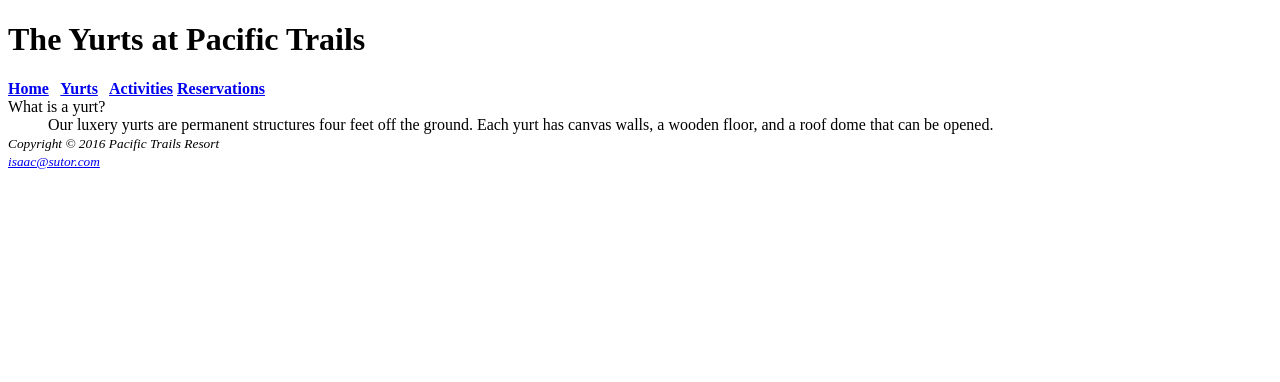
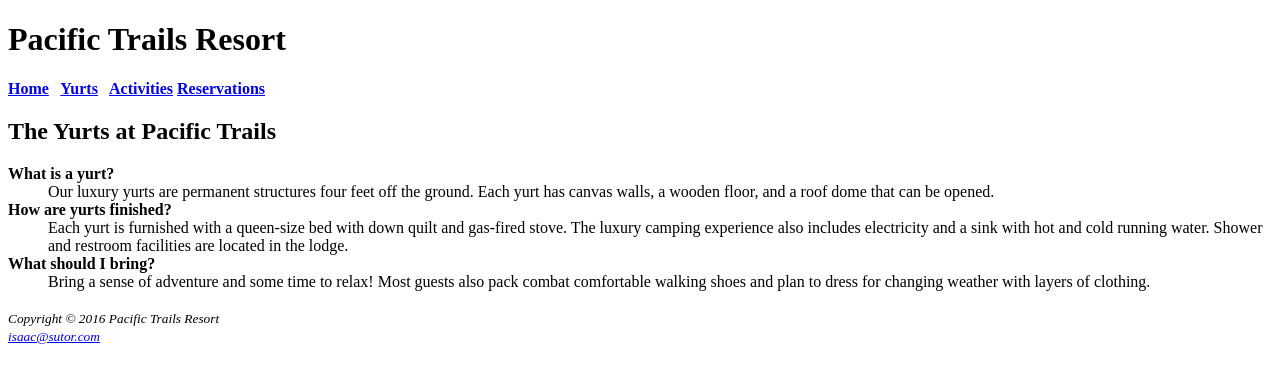
Before and after one commit to isaacsutor/undergrad_projects, a plain HTML site: page PacificSutor/yurts.html in a window 1280 px wide. Drawn offline with Linux system fonts and the light colour scheme.

Commit message:
updated skeleton files

```diff
--- a/PacificSutor/yurts.html
+++ b/PacificSutor/yurts.html
@@ -6,7 +6,7 @@
 </head>
 <body>
 <header>
-  <h1>The Yurts at Pacific Trails</h1>
+  <h1>Pacific Trails Resort</h1>
 </header>
 <nav>
   <b>
@@ -17,9 +17,17 @@
   </b>
 </nav>
 <main>
-	<dt>What is a yurt?</dt>
-	<dd>Our luxery yurts are permanent structures four feet off the ground.
+	<h2>The Yurts at Pacific Trails</h2>
+	<dt><strong>What is a yurt?</strong></dt>
+	<dd>Our luxury yurts are permanent structures four feet off the ground.
 	Each yurt has canvas walls, a wooden floor, and a roof dome that can be opened.</dd>
+	<dt><strong>How are yurts finished?</strong></dt>
+	<dd>Each yurt is furnished with a queen-size bed with down quilt and gas-fired stove.
+	The luxury camping experience also includes electricity and a sink with hot and cold running water.
+	Shower and restroom facilities are located in the lodge.</dd>
+	<dt><strong>What should I bring?</strong></dt>
+	<dd>Bring a sense of adventure and some time to relax! Most guests also pack combat comfortable walking shoes
+	and plan to dress for changing weather with layers of clothing.</dd><br>
 </main>
 <footer>
   <small><i>Copyright &copy; 2016 Pacific Trails Resort</i></small><br>
```
